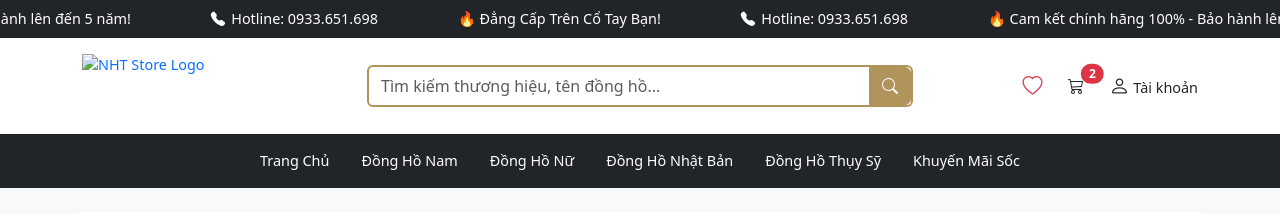
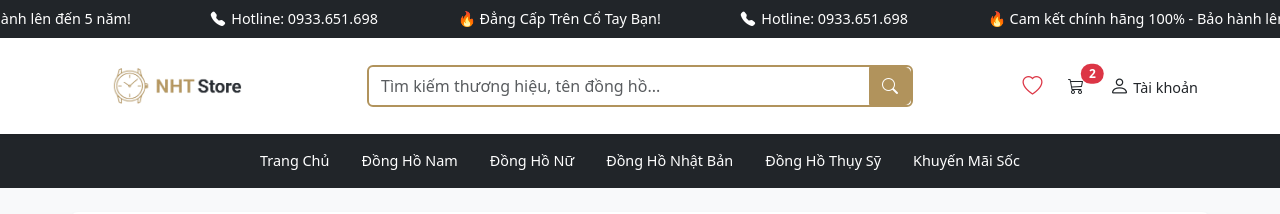
Before and after one commit to chm223jake-dev/nhtstore, a plain HTML site: page detail.html in a window 1280 px wide. Shown: the top 214 px of the page. Drawn offline with nearby package versions, Linux system fonts and the light colour scheme.

Commit message:
Update detail.html

```diff
--- a/detail.html
+++ b/detail.html
@@ -124,7 +124,7 @@
             <div class="row align-items-center">
                 <div class="col-lg-3 col-6 d-flex align-items-center">
                     <a href="index.html" class="d-inline-flex align-items-center text-decoration-none">
-                        <img src="/New/images/logo.png" alt="NHT Store Logo" class="object-fit-contain"
+                        <img src="./images/logo.png" alt="NHT Store Logo" class="object-fit-contain"
                             style="height: 64px; width: auto; max-width: 100%;">
                     </a>
                 </div>
```
